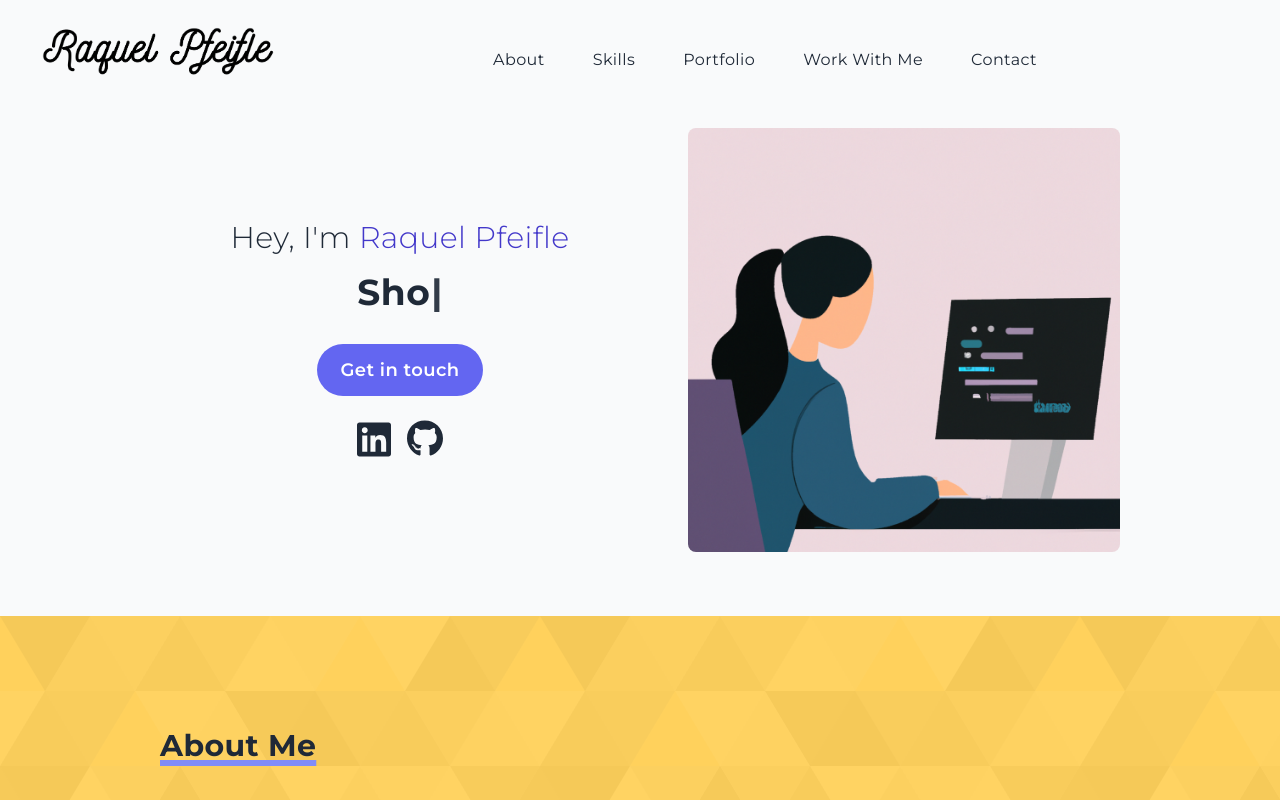
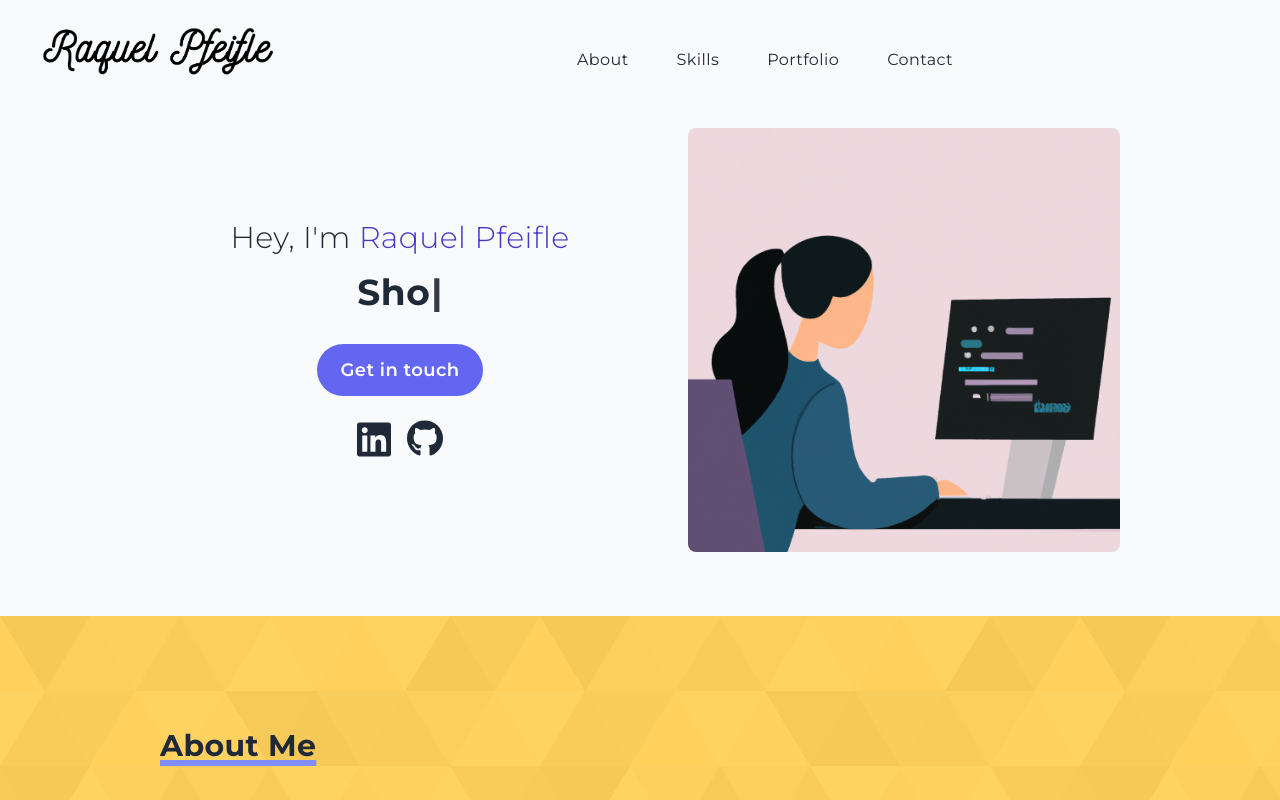
Before and after one commit to rdpfeifle/portfolio_nextjs, a Next.js app: page / in a window 1280 px wide. Shown: the top 800 px of the page. Built offline with nearby package versions, Linux system fonts and the light colour scheme.

Commit message:
Hide WorkWithMe navlink when the component is not rendered

```diff
--- a/components/Navbar.jsx
+++ b/components/Navbar.jsx
@@ -2,7 +2,7 @@ import Image from "next/image";
 import Link from "next/link";
 import { useState } from "react";
 
-export const Navbar = () => {
+export const Navbar = ({ showWorkWithMe }) => {
   const [isMenuOpen, setIsMenuOpen] = useState(false);
 
   function handleMenuClick() {
@@ -88,11 +88,13 @@ export const Navbar = () => {
                 Portfolio
               </Link>
             </li>
-            <li className={liStyles}>
-              <Link href="/#workWithMe" onClick={handleMenuClick}>
-                Work With Me
-              </Link>
-            </li>
+            {showWorkWithMe && (
+              <li className={liStyles}>
+                <Link href="/#workWithMe" onClick={handleMenuClick}>
+                  Work With Me
+                </Link>
+              </li>
+            )}
             <li className={liStyles}>
               <Link href="/#contact" onClick={handleMenuClick}>
                 Contact
--- a/components/layout.jsx
+++ b/components/layout.jsx
@@ -2,9 +2,10 @@ import { Navbar } from "./Navbar";
 import { Footer } from "./Footer";
 
 export default function Layout({ children }) {
+  const showWorkWithMe = false;
   return (
     <>
-      <Navbar />
+      <Navbar showWorkWithMe={showWorkWithMe} />
       <main>{children}</main>
       <Footer />
     </>
```
